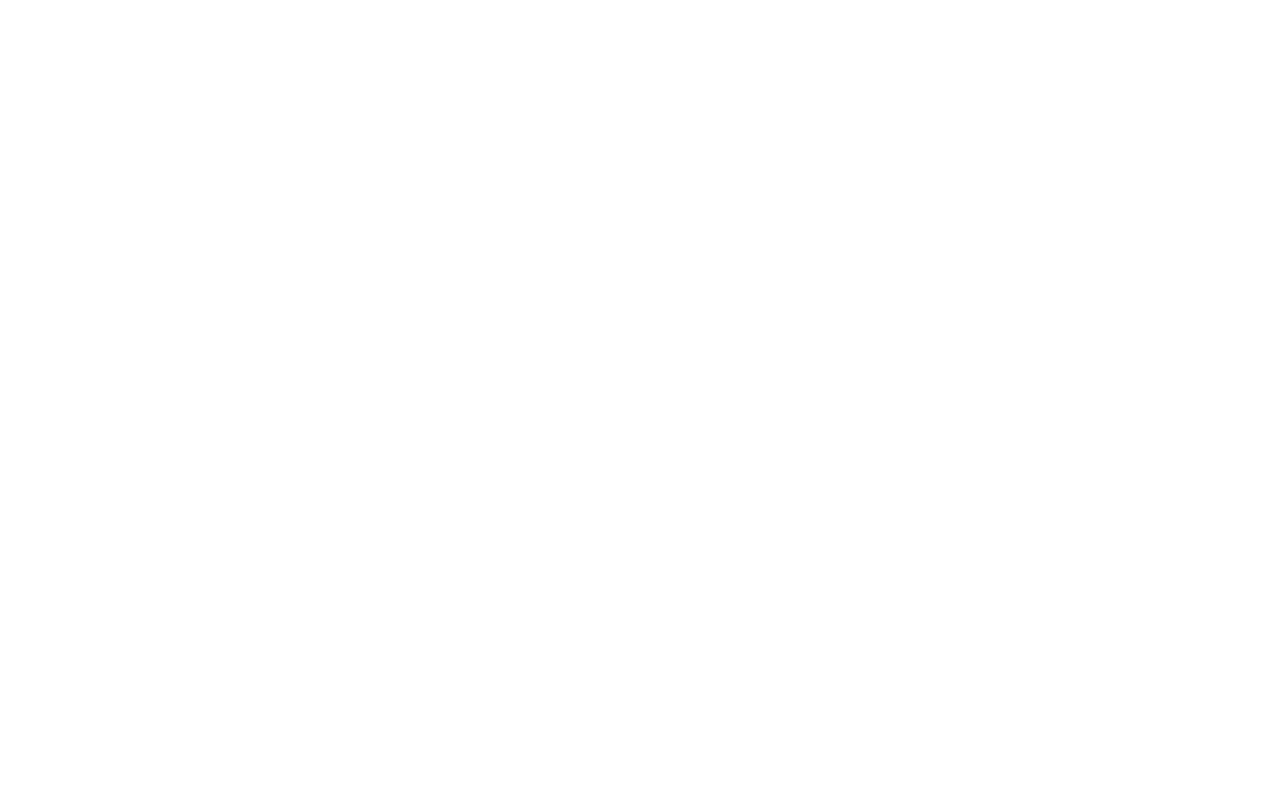
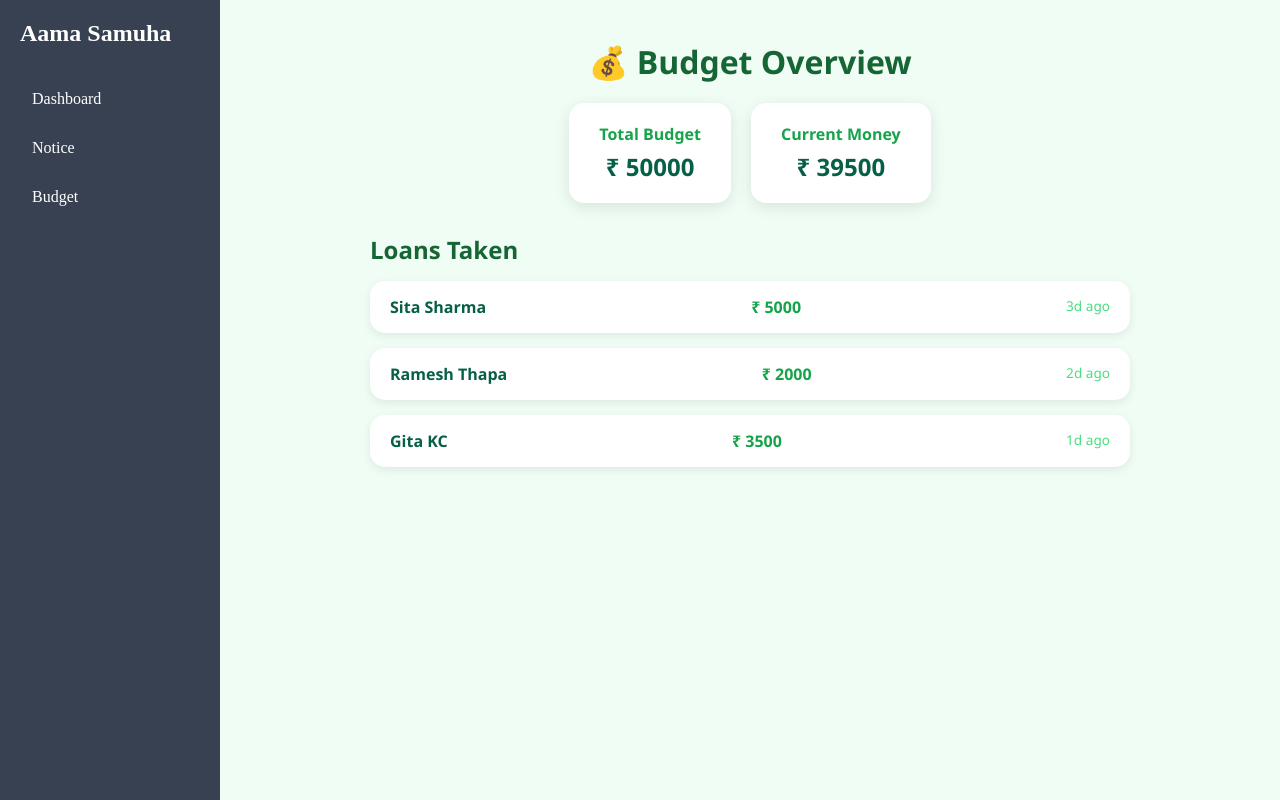
Before and after one commit to Aadarsha-Pokhrel/hackathonscratch, a React (Vite) app: page /admin/budget in a window 1280 px wide. Before the commit this address had no page. Built offline with nearby package versions, Linux system fonts and the light colour scheme.

Commit message:
[Budget page added]

```diff
--- a/src/Admin/AdminPage.css
+++ b/src/Admin/AdminPage.css
@@ -1,55 +1,50 @@
 *{
-  margin: 0;
+  margin:0;
   padding:0;
   box-sizing: border-box;
 }
 
-/* Full layout */
 .admin-layout {
   display: flex;
-  height: 100vh; /* full viewport height */
+  min-height: 100vh; /* full viewport height */
+  background: #f0fdf4; /* light green background */
 }
 
 /* Sidebar */
 .sidebar {
-  width: 240px;
-  background-color: #1f2937;
+  min-width: 220px;
+  background: #374151; /* dark green */
   color: white;
   padding: 20px;
-
   display: flex;
   flex-direction: column;
-
-  /* make it independent scrollable */
-  overflow-y: auto;
+  gap: 15px;
+  position: sticky;
+  top: 0;
+  height: 100vh; /* full height for sticky */
 }
 
-/* Sidebar header */
 .sidebar h2 {
   margin-bottom: 20px;
+  font-size: 1.5rem;
 }
 
-/* Sidebar links */
 .sidebar a {
-  display: block;
-  color: #d1d5db;
+  color: white;
   text-decoration: none;
-  margin: 10px 0;
-  padding: 8px;
-  border-radius: 6px;
+  padding: 8px 12px;
+  border-radius: 8px;
+  transition: background 0.2s;
 }
 
 .sidebar a:hover {
-  background-color: #374151;
-  color: white;
+  background: #22c55e; /* lighter green hover */
 }
 
-/* Main content */
+/* Main content area */
 .content {
-  flex: 1;             /* take remaining space */
+  flex-grow: 1; /* ✅ take remaining space */
   padding: 20px;
-  background-color: #f9fafb;
-
-  /* scroll independently */
-  overflow-y: auto;
+  background: #f0fdf4; /* match theme */
+  overflow-y: auto; /* scroll if content is tall */
 }
--- a/src/Admin/AdminPage.jsx
+++ b/src/Admin/AdminPage.jsx
@@ -1,19 +1,20 @@
-import { Link, Outlet } from 'react-router'
-import './AdminPage.css'
+import { Link, Outlet } from 'react-router';
+import './AdminPage.css';
 
 export function AdminPage() {
   return (
     <div className="admin-layout">
       <aside className="sidebar">
-        <h2>Admin</h2>
+        <h2>Aama Samuha</h2>
 
-        <Link to="/admin">Dashboard</Link>
-        <Link to="/admin/notice">Notice</Link>
+        <Link to="">Dashboard</Link>
+        <Link to="notice">Notice</Link>
+        <Link to="budget">Budget</Link>
       </aside>
 
       <main className="content">
         <Outlet />
       </main>
     </div>
-  )
+  );
 }
--- /dev/null
+++ b/src/Admin/BudgetPage/BudgetPage.css
@@ -0,0 +1,76 @@
+.budget-page {
+  max-width: 800px;
+  margin: 0 auto;
+  padding: 20px;
+  font-family: 'Segoe UI', Tahoma, Geneva, Verdana, sans-serif;
+  background: #f0fdf4; /* light green background */
+}
+
+.page-title {
+  text-align: center;
+  font-size: 2rem;
+  color: #166534; /* dark green */
+  margin-bottom: 20px;
+}
+
+.budget-summary {
+  display: flex;
+  gap: 20px;
+  justify-content: center;
+  margin-bottom: 30px;
+}
+
+.budget-card {
+  background: white;
+  padding: 20px 30px;
+  border-radius: 15px;
+  box-shadow: 0 4px 15px rgba(0,0,0,0.1);
+  text-align: center;
+}
+
+.budget-card p {
+  font-weight: 600;
+  color: #16a34a;
+}
+
+.budget-card h2 {
+  margin-top: 5px;
+  font-size: 1.5rem;
+  color: #065f46;
+}
+
+.section-title {
+  font-size: 1.5rem;
+  color: #166534;
+  margin-bottom: 15px;
+}
+
+.loan-list {
+  display: flex;
+  flex-direction: column;
+  gap: 15px;
+}
+
+.loan-card {
+  display: flex;
+  justify-content: space-between;
+  padding: 15px 20px;
+  background: white;
+  border-radius: 15px;
+  box-shadow: 0 3px 10px rgba(0,0,0,0.08);
+}
+
+.loan-name {
+  font-weight: 600;
+  color: #065f46;
+}
+
+.loan-amount {
+  font-weight: 600;
+  color: #16a34a;
+}
+
+.loan-time {
+  color: #4ade80;
+  font-size: 0.85rem;
+}
--- /dev/null
+++ b/src/Admin/BudgetPage/BudgetPage.jsx
@@ -0,0 +1,47 @@
+import { loans as initialLoans } from './loans.js';
+import { useState } from 'react';
+import './BudgetPage.css';
+
+export function BudgetPage() {
+  const [loans] = useState(initialLoans);
+
+  const totalBudget = 50000; // Example total budget
+  const totalLoaned = loans.reduce((acc, loan) => acc + loan.amount, 0);
+  const currentMoney = totalBudget - totalLoaned;
+
+  function timeAgo(date) {
+    const diff = (new Date() - new Date(date)) / 1000;
+    if (diff < 60) return `${Math.floor(diff)}s ago`;
+    if (diff < 3600) return `${Math.floor(diff / 60)}m ago`;
+    if (diff < 86400) return `${Math.floor(diff / 3600)}h ago`;
+    return `${Math.floor(diff / 86400)}d ago`;
+  }
+
+  return (
+    <div className="budget-page">
+      <h1 className="page-title">💰 Budget Overview</h1>
+
+      <div className="budget-summary">
+        <div className="budget-card">
+          <p>Total Budget</p>
+          <h2>₹ {totalBudget}</h2>
+        </div>
+        <div className="budget-card">
+          <p>Current Money</p>
+          <h2>₹ {currentMoney}</h2>
+        </div>
+      </div>
+
+      <h2 className="section-title">Loans Taken</h2>
+      <div className="loan-list">
+        {loans.map((loan) => (
+          <div key={loan.id} className="loan-card">
+            <p className="loan-name">{loan.name}</p>
+            <p className="loan-amount">₹ {loan.amount}</p>
+            <p className="loan-time">{timeAgo(loan.dateTaken)}</p>
+          </div>
+        ))}
+      </div>
+    </div>
+  );
+}
--- /dev/null
+++ b/src/Admin/BudgetPage/loans.js
@@ -0,0 +1,6 @@
+
+export const loans = [
+  { id: 1, name: "Sita Sharma", amount: 5000, dateTaken: new Date("2025-12-30T10:00:00") },
+  { id: 2, name: "Ramesh Thapa", amount: 2000, dateTaken: new Date("2025-12-31T12:30:00") },
+  { id: 3, name: "Gita KC", amount: 3500, dateTaken: new Date("2026-01-01T09:45:00") }
+];
--- a/src/App.jsx
+++ b/src/App.jsx
@@ -2,6 +2,7 @@
 import { AdminPage } from './Admin/AdminPage'
 import { AdminDashboard } from './Admin/AdminDashBoard'
 import { NoticePage } from './Admin/AdminNotice/NoticePage'
+import { BudgetPage } from './Admin/BudgetPage/BudgetPage'
 
 function App() {
   return (
@@ -9,6 +10,7 @@
       <Route path="/admin" element={<AdminPage />}>
         <Route index element={<AdminDashboard />} />
         <Route path="notice" element={<NoticePage />} />
+        <Route path="budget" element={<BudgetPage />} />
       </Route>
     </Routes>
   )
```
